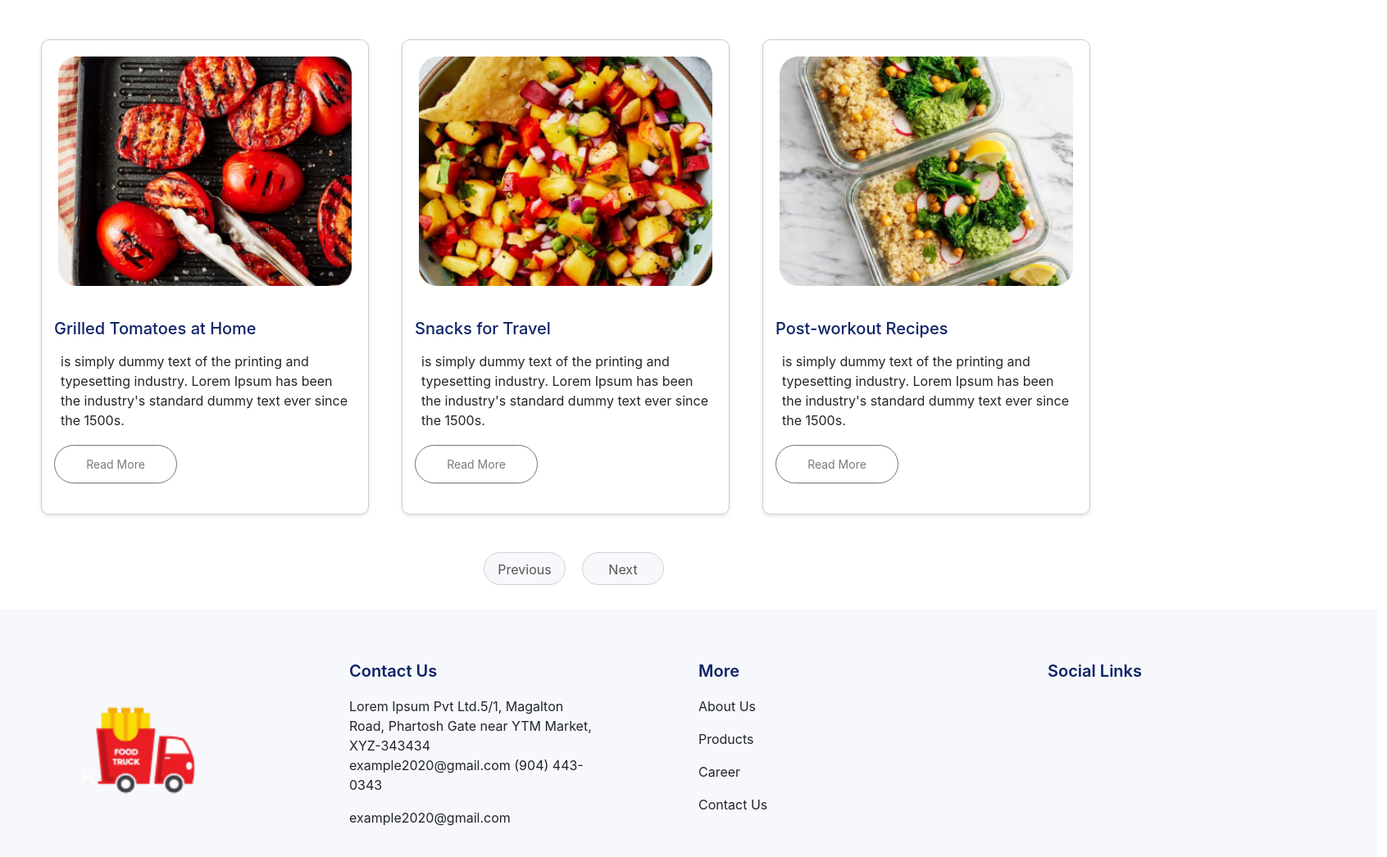
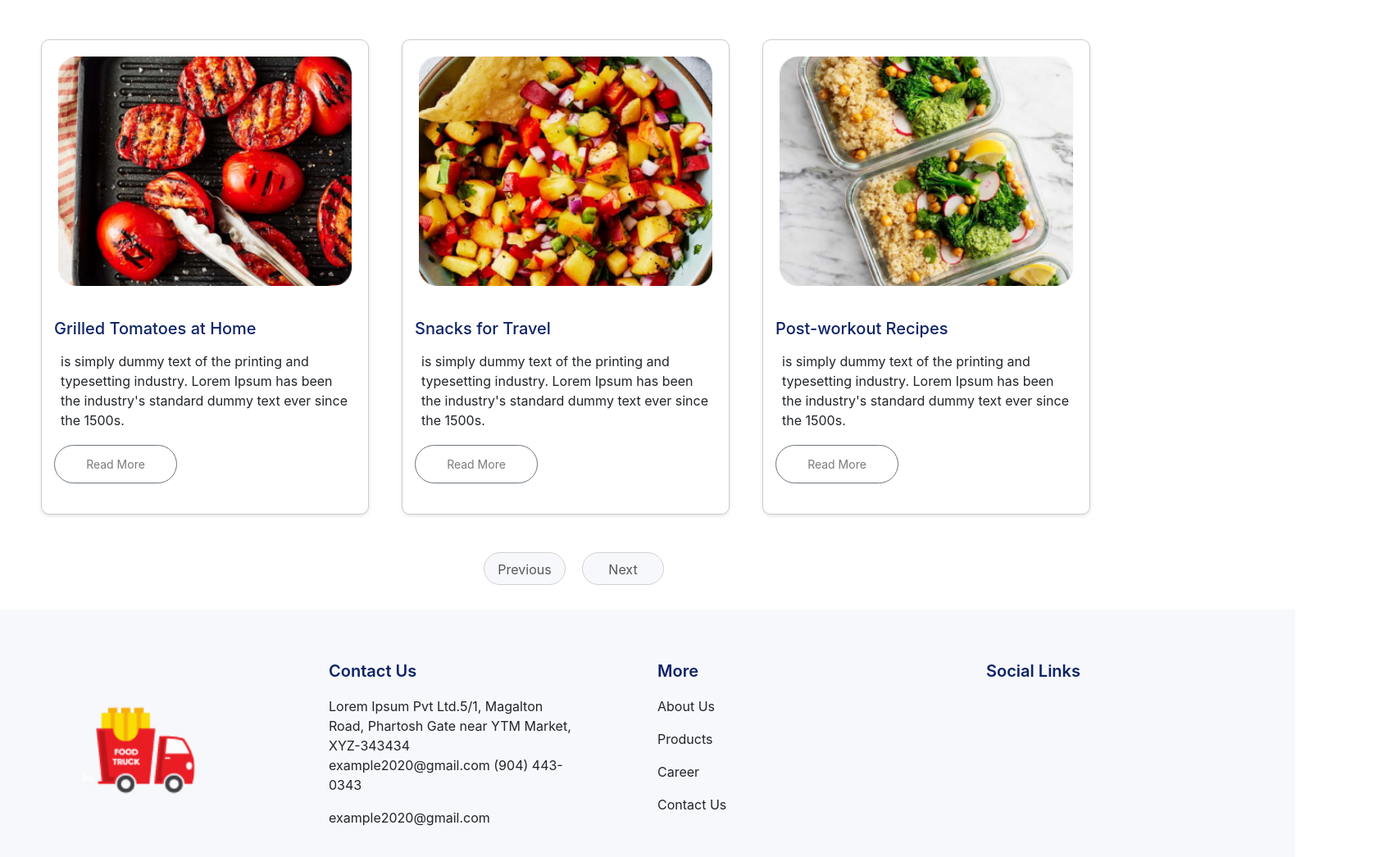
Before and after one commit to avibera/food-truck, a React (Create React App) app: page / in a window 1280 px wide. Shown: the part 1802-2848 px from the top of the page at 82% size, 1692 px wide, since content can reach past the window. Built offline with nearby package versions, Linux system fonts and the light colour scheme.

Commit message:
Footer size changed

```diff
--- a/src/style/Footer.scss
+++ b/src/style/Footer.scss
@@ -1,7 +1,7 @@
 @import "../variables/variables.scss";
 
 .footer {
-  width: 1680px;
+  width: 1580px;
   height: 350px;
   background-color: #f7f8fb;
 
```
